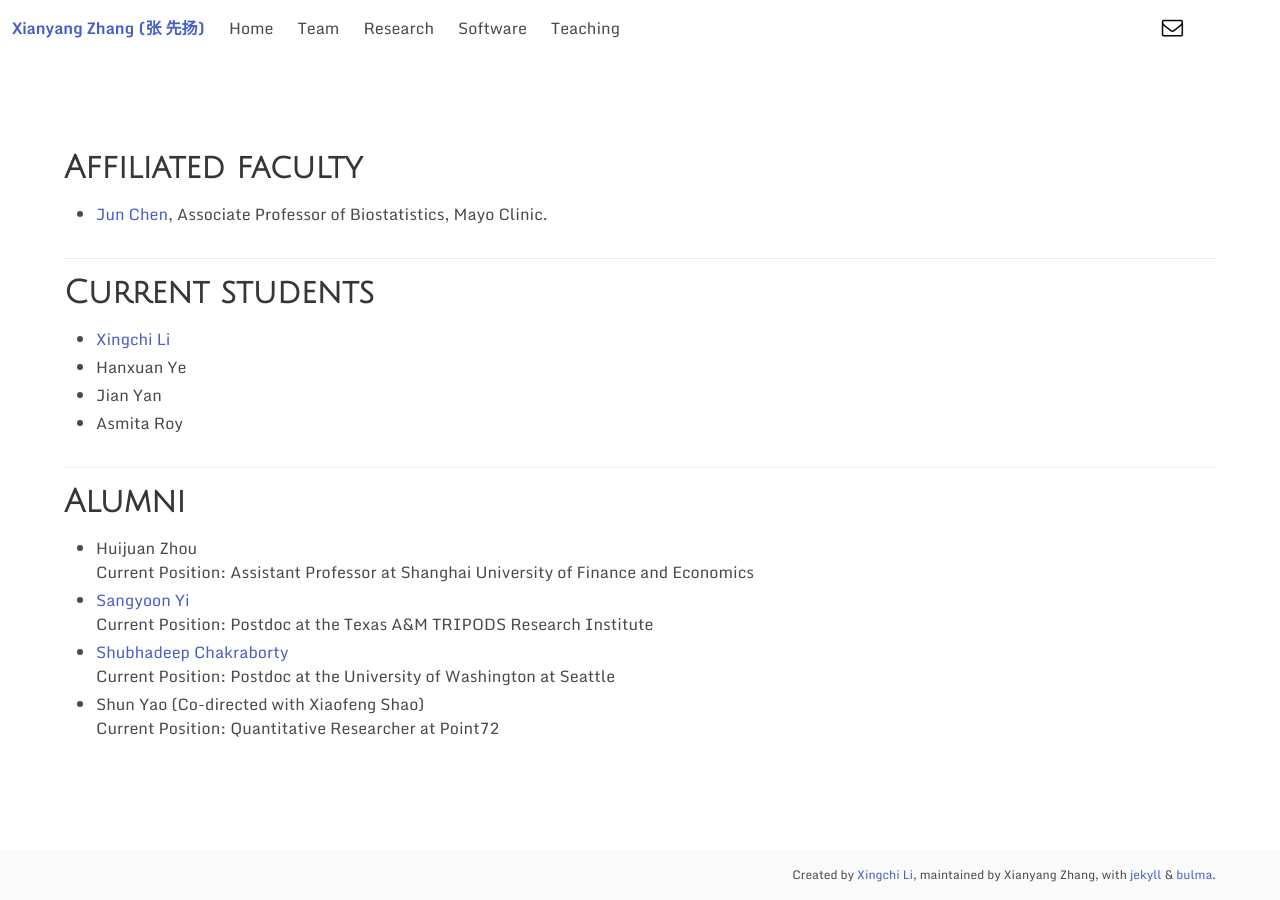
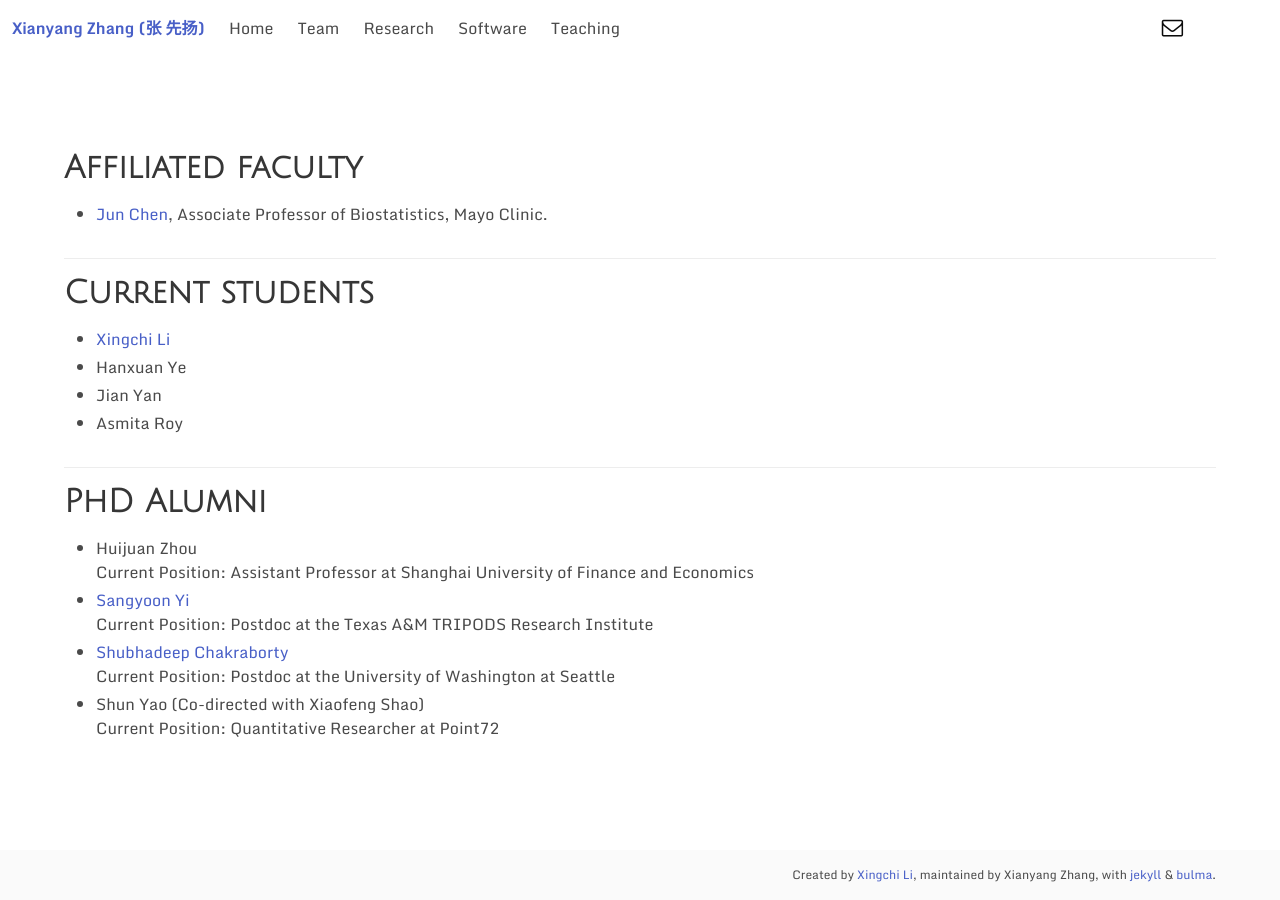
Before and after one commit to zhangxianyang11/zhangxiany-tamu.github.io, a Jekyll site: the page built from _pages/team.md, in a window 1280 px wide. Built offline with Jekyll 4.4.1, drawn with Linux system fonts in a browser that asks for light colours; a style sheet for code colours, icons or effects is not loaded.

Commit message:
Update team.md

```diff
--- a/_pages/team.md
+++ b/_pages/team.md
@@ -34,7 +34,7 @@ permalink: /team
     <article class="media">
       <div class="media-content">
         <div class="content">
-          <h1>Alumni</h1>
+          <h1>PhD Alumni</h1>
           <p><ul>
             <li>Huijuan Zhou<br/>Current Position: Assistant Professor at Shanghai University of Finance and Economics</li>
             <li><a href="https://people.tamu.edu/~sangyoon0704/">Sangyoon Yi</a><br/>Current Position: Postdoc at the Texas A&M TRIPODS Research Institute</li>
```
